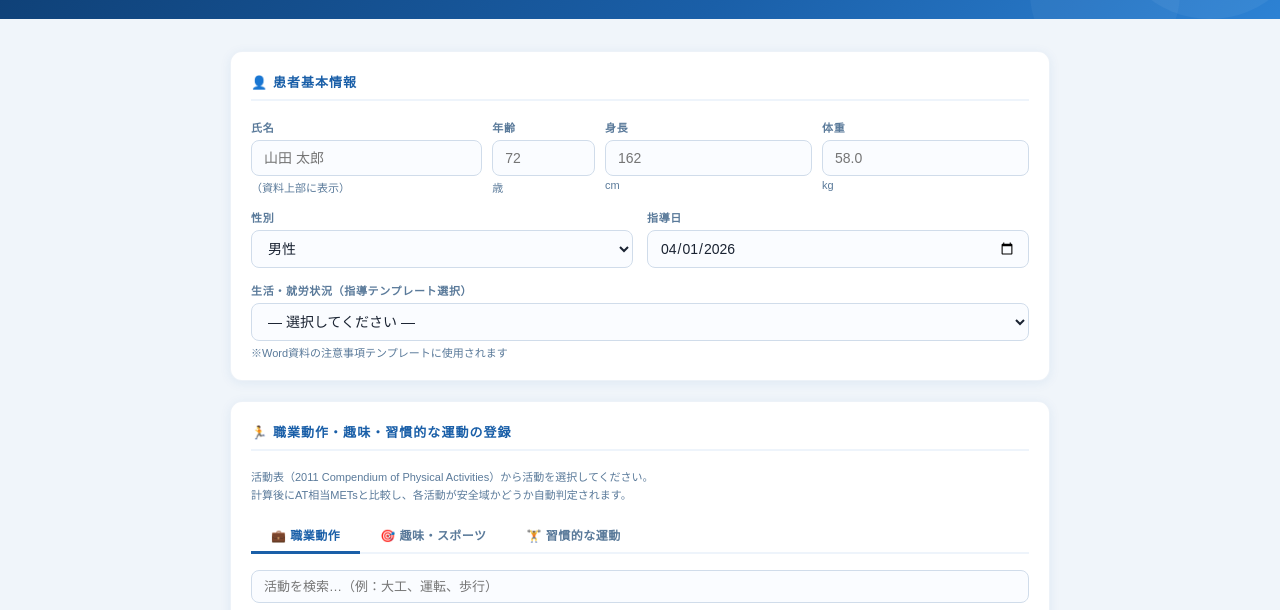
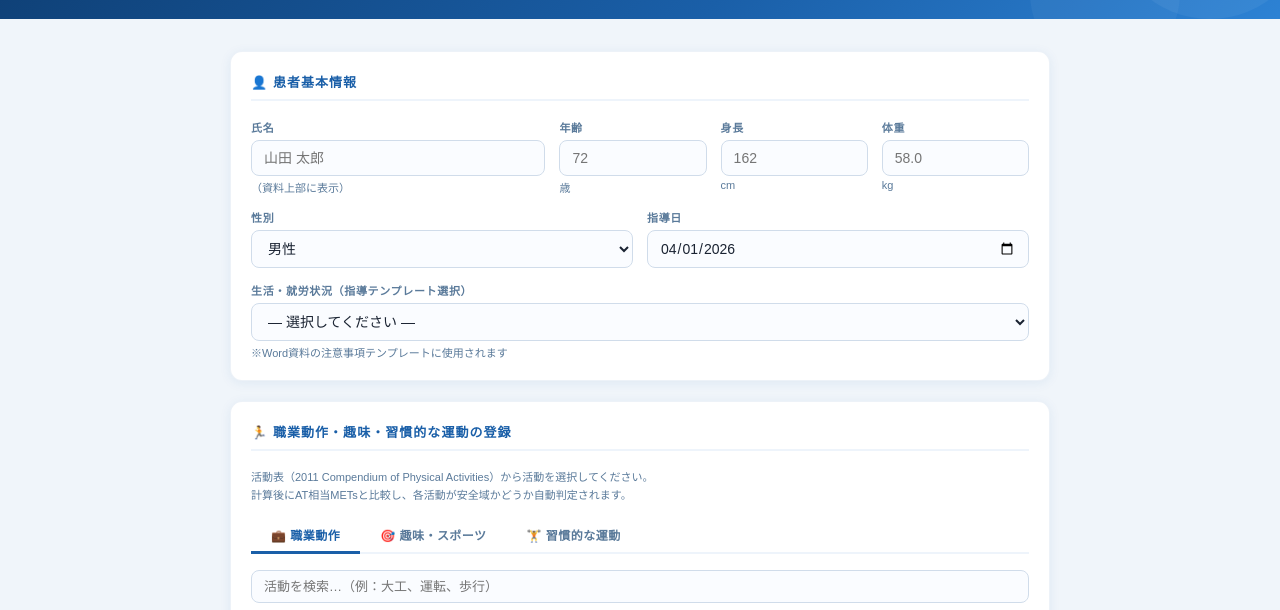
Before and after one commit to puakekokumaikahee2024-pixel/6mwt-generator, a plain HTML site: page generator.html in a window 1280 px wide. Shown: the part 151-761 px from the top of the page. Drawn offline with Linux system fonts and the light colour scheme; a web font is replaced by a local one.

Commit message:
Add files via upload

```diff
--- a/generator.html
+++ b/generator.html
@@ -104,7 +104,7 @@ body {
 .grid-3 { display: grid; grid-template-columns: 1fr 1fr 1fr; gap: 14px; }
 .grid-2 { display: grid; grid-template-columns: 1fr 1fr; gap: 14px; }
 .grid-4 { display: grid; grid-template-columns: 1fr 1fr 1fr 1fr; gap: 12px; }
-.grid-patient-top { display: grid; grid-template-columns: 1.8fr 0.8fr 0.8fr 0.8fr; gap: 10px; }
+.grid-patient-top { display: grid; grid-template-columns: 2fr 1fr 1fr 1fr; gap: 14px; }
 @media (max-width: 600px) {
   .grid-3, .grid-4 { grid-template-columns: 1fr 1fr; }
   .grid-2 { grid-template-columns: 1fr; }
@@ -126,6 +126,8 @@ body {
   background: #fafcff;
   transition: border-color 0.2s, box-shadow 0.2s;
   outline: none;
+  width: 100%;
+  box-sizing: border-box;
 }
 .field input:focus, .field select:focus {
   border-color: var(--blue);
```
